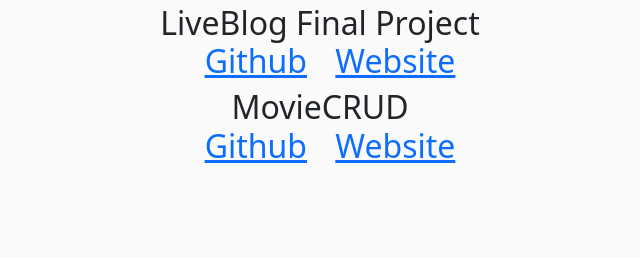
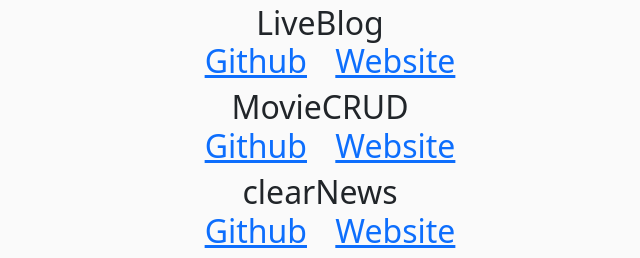
Before and after one commit to AnthonyMastores/nodejs-portfolio-am, a website: page client/index.html in a window 1280 px wide. Shown: the part 810-1068 px from the top of the page, without its empty margins (320-960 px from the left). Before the commit the page ends 983 px from the top, so only its background shows below. Drawn offline with nearby package versions, Linux system fonts and the light colour scheme.

Commit message:
added clearNews

```diff
--- a/client/index.html
+++ b/client/index.html
@@ -39,10 +39,12 @@ Description: This is a portfolio hosted on azure using html/css and is being sub
 					<a href = "https://salmon-grass-05bf65d10.2.azurestaticapps.net/"  class = "links">    Website  </a></h2>
 				<h2>Map Mania v2<br> <a href = "https://github.com/AnthonyMastores/map-mania-v2" class ="links" >  Github</a>
 					<a href = "https://map-mania-v2-am.azurewebsites.net/"  class = "links">    Website  </a></h2>
-				<h2>LiveBlog Final Project<br> <a href = "https://github.com/software-engineering-team-fun/blog-project" class ="links" >  Github</a>
+				<h2>LiveBlog<br> <a href = "https://github.com/software-engineering-team-fun/blog-project" class ="links" >  Github</a>
 					<a href = "https://final-project-9b3c9.firebaseapp.com/"  class = "links">    Website  </a></h2>
 				<h2>MovieCRUD<br> <a href = "https://github.com/AnthonyMastores/movieCRUD" class ="links" >  Github</a>
 					<a href = "https://moviecrud-am.azurewebsites.net/"  class = "links">    Website  </a></h2>
+				<h2>clearNews<br> <a href = "https://github.com/AnthonyMastores/clearNews" class ="links" >  Github</a>
+					<a href = "https://clear-news.azurewebsites.net/"  class = "links">    Website  </a></h2>
 			</div>
 		</div>
 
```
